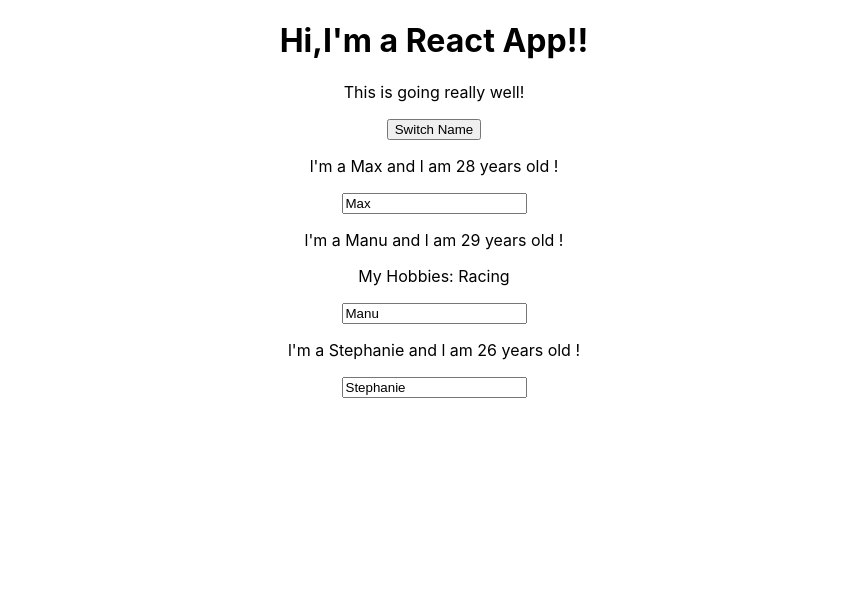
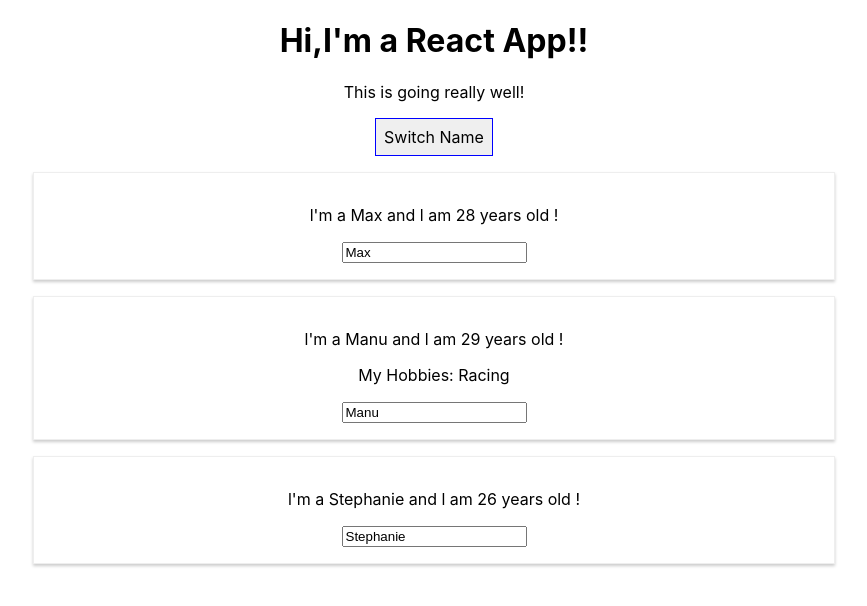
Before and after one commit to ElvisMasiya89/LearnReactjs, a React (Create React App) app in the folder my-first-app/: page / in a window 1280 px wide. Shown: the top 606 px of the page, without its empty margins (206-1073 px from the left). Built offline with nearby package versions, Linux system fonts and the light colour scheme.

Commit message:
Styling Components CSS
Styling Components CSS

```diff
--- a/my-first-app/src/App.js
+++ b/my-first-app/src/App.js
@@ -35,11 +35,23 @@
     };
 
     render(){
+
+       //Inline CSS
+       const  style={
+          backgroudColor:'white',
+          font :'inherit',
+          border: '1px solid blue',
+          padding:'8px',
+          cursor:'pointer'
+       };
+
       return(
         <div className='App'>
           <h1>Hi,I'm a React App!!</h1>
           <p>This is going really well!</p>
-          <button onClick={()=>this.switchNameHadler('Wakanda')}> Switch Name</button>
+          <button
+              style={style}
+              onClick={()=>this.switchNameHadler('Wakanda')}> Switch Name</button>
           <Person name={this.state.persons[0].name}  age={this.state.persons[0].age}/>
           <Person
            name={this.state.persons[1].name}
--- /dev/null
+++ b/my-first-app/src/Person/Person.css
@@ -0,0 +1,8 @@
+.Person{
+    width: 60%;
+    margin: 16px auto;
+    border: 1px solid #eee;
+    box-shadow: 0 2px 3px #ccc;
+    padding: 16px;
+    text-align: center;
+}
--- a/my-first-app/src/Person/Person.js
+++ b/my-first-app/src/Person/Person.js
@@ -1,9 +1,10 @@
-import React  from 'react'
+import React  from 'react';
+import './Person.css';
 
 const person = (props) =>{
     //When using class-based components, its this.props
     return(
-      <div>
+      <div className = "Person">
         <p onClick={props.click}>l'm a {props.name} and l am {props.age} years old !</p>
         <p>{props.children}</p>
         <input type='text' onChange={props.changed} value = {props.name}/>
```
